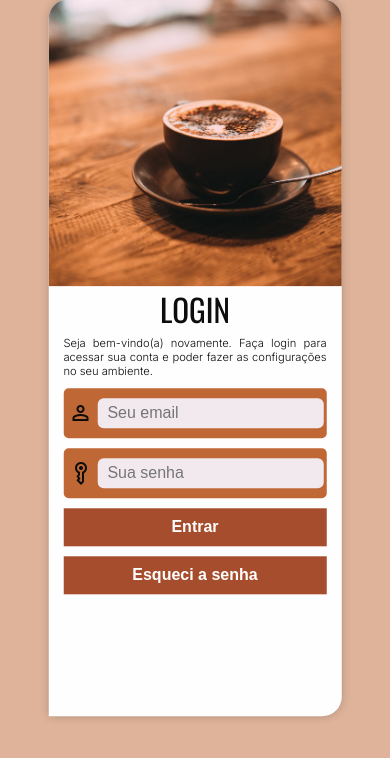
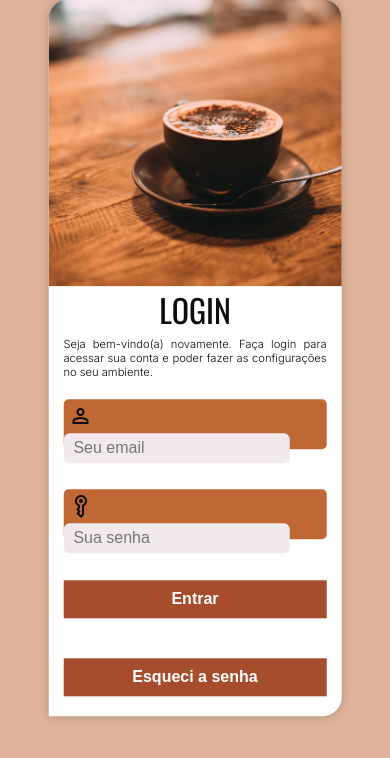
Before and after one commit to felipe-cas/Estudos-Cursos, a PHP site: page / in a window 390 px wide. Shown: the part 64-822 px from the top of the page. Run offline with PHP 8.4, Linux system fonts and the light colour scheme.

Commit message:
Desafio Projeto Login toques finais media query (me rendi ao flexbox)

```diff
--- a/html_css/mod04/desafios/014/styles/media-query-medium.css
+++ b/html_css/mod04/desafios/014/styles/media-query-medium.css
@@ -6,7 +6,7 @@
 	}
 
 	main{
-		display: flex;
+		flex-direction: row;
 		height: 75vh;
 		width: 	85vw;
 
@@ -27,20 +27,16 @@
 	}
 
 	#_form_login h1{
+		font-size: 3.5em;
 		margin: 10px 0px;
 	}
 
 	#_form_login p{
 		font-size: 1em;
-		margin: 10px 15px;
-	}
-
-	#_form_login aside{
 		margin: 20px 15px;
 	}
 
 	.__button{
 		padding: 15px;
-		margin-top: 20px;
 	}
 }
--- a/html_css/mod04/desafios/014/styles/style.css
+++ b/html_css/mod04/desafios/014/styles/style.css
@@ -36,6 +36,8 @@ body{
 }
 
 main{
+	display: flex;
+	flex-direction: column;
 	position: absolute;
 	background-color: #FEFEFE;
 
@@ -51,6 +53,11 @@ main{
 }
 
 main section form{
+	display: flex;
+	flex: 1;
+	flex-direction: column;
+	align-items: center;
+	justify-content: space-around;
 	width: 100%;
 }
 
@@ -75,7 +82,7 @@ main section form{
 
 
 #_form_login h1{
-	font: 400 8vw var(--fonte-titulo);
+	font: 400 2em var(--fonte-titulo);
 	text-align: center;
 	margin-bottom: 4px;
 }
@@ -87,11 +94,11 @@ main section form{
 }
 
 #_form_login aside{
-	display: flex;
+	/*display: flex;*/
 	background-color: var(--caramel);
 
-	align-items: center;
-	margin: 10px auto;
+	/*align-items: center;
+	margin: 10px auto;*/
 
 	height: 50px;
 	width: 	90%;
@@ -116,7 +123,7 @@ main section form{
 }
 
 .__button{
-	display: block;
+	/*display: block;*/
 
 	font-weight: bold;
 
@@ -126,8 +133,7 @@ main section form{
 	width: 90%;
 
 	padding: 10px;
-	margin: auto;
-	margin-top: 10px;
+	/*margin-top: 10px;*/
 
 	border: none;
 
```
Also changed, not shown: html_css/mod04/desafios/014/index.html (line endings or trailing spaces).
